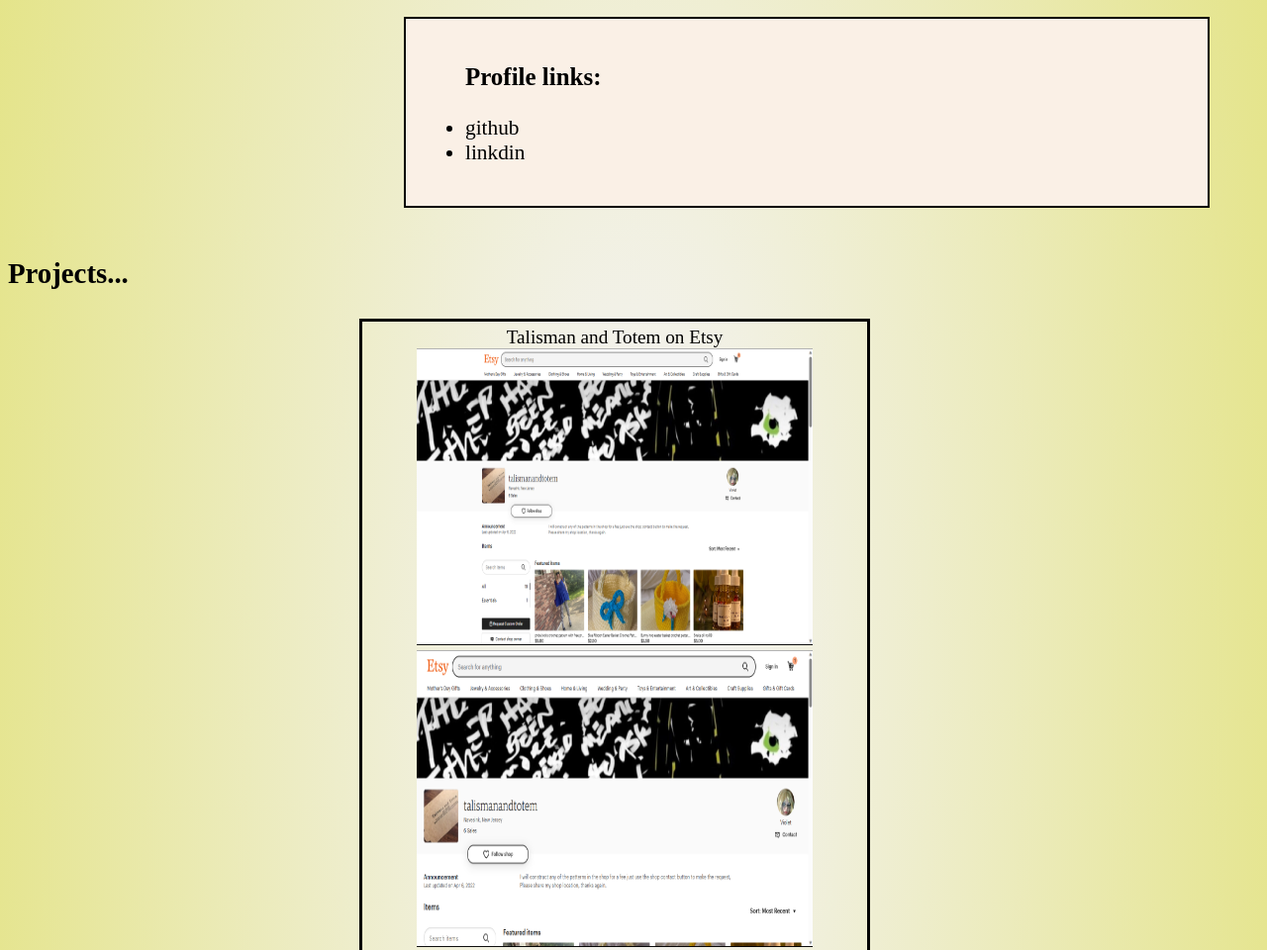
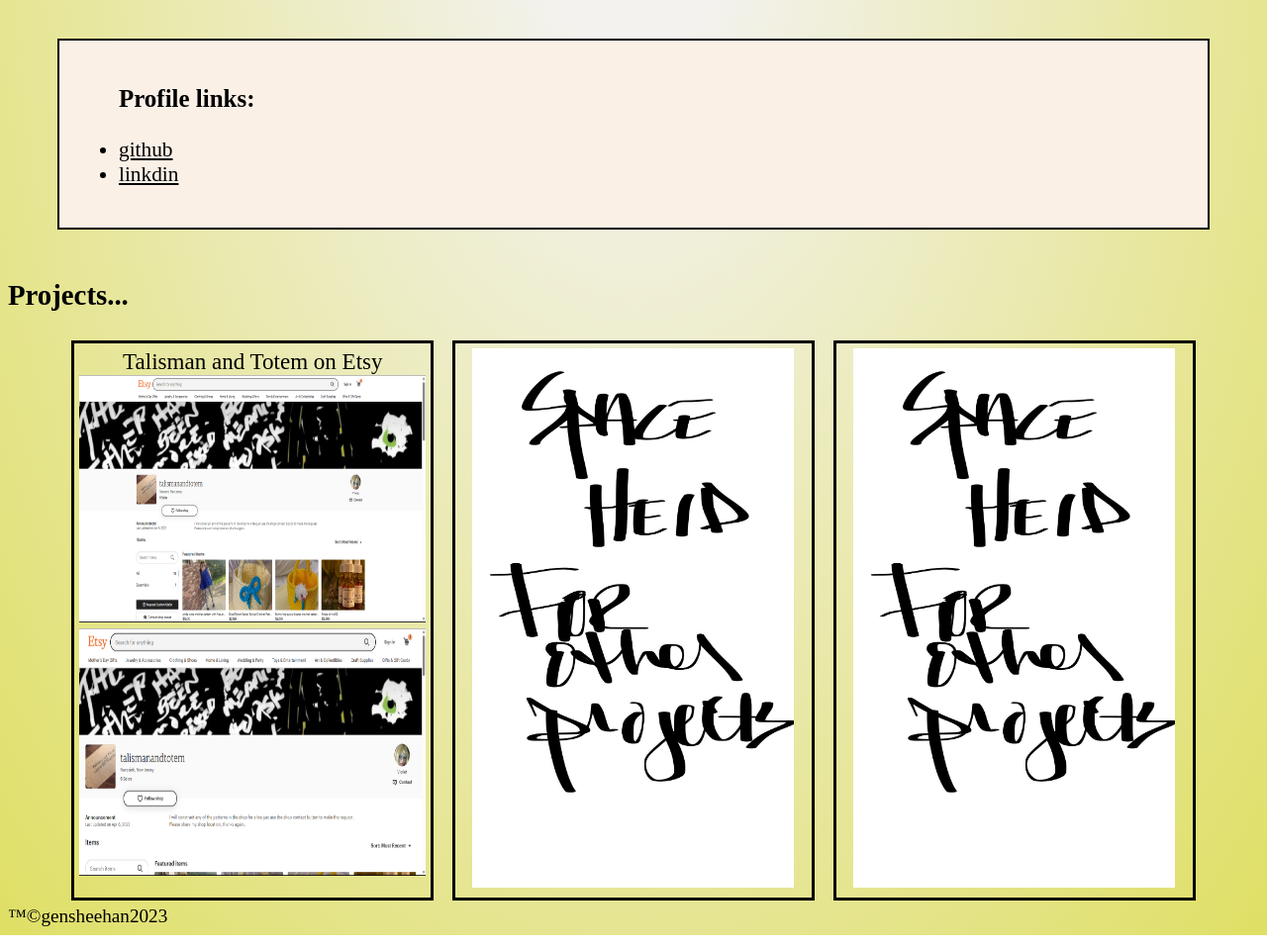
Before and after one commit to gen732/gen732.github.io, a plain HTML site: page index.html in a window 1280 px wide. Shown: the part 1120-2080 px from the top of the page at 99% size. Drawn offline with Linux system fonts and the light colour scheme.

Commit message:
added tm and c spaces and links

```diff
--- a/index.html
+++ b/index.html
@@ -5,8 +5,8 @@
     <meta http-equiv="X-UA-Compatible" content="IE=edge" />
     <meta name="viewport" content="width=device-width, initial-scale=1.0" />
 
-
-    <div class="topnav">CLICK NAVIGATOR:<br>
+    <div class="topnav">
+      CLICK NAVIGATOR:<br />
       <a href="#aboutme">About me</a>
       <a href="#projects">Projects</a>
     </div>
@@ -32,7 +32,9 @@
         <li>
           <a href="mailto: genevasheehan@live.com">genevasheehan@live.com</a>
         </li>
-        <li>P.O. Box 167,<br />Navesink,<br />New Jersey,07752</li>
+        <li>
+          Gen Sheehan,<br />P.O. Box 167,<br />Navesink,<br />New Jersey,07752
+        </li>
       </ul>
       <div class="flex-container">
         <div class="flex-items">
@@ -46,8 +48,10 @@
         <div class="flex-items">
           <ul>
             <h3>Profile links:</h3>
-            <li>github</li>
-            <li>linkdin</li>
+            <li><a href="https://github.com/gen732">github</a></li>
+            <li>
+              <a href="https://www.linkedin.com/in/gen-sheehan/">linkdin</a>
+            </li>
           </ul>
         </div>
       </div>
@@ -59,14 +63,43 @@
         <div class="grid-items">
           <figcaption><center>Talisman and Totem on Etsy</center></figcaption>
           <center>
-            <img src="img\picture1.png" width="400" height="300" />
-            <img src="img\picture2.png" width="400" height="300" />
+            <img
+              src="img\picture1.png"
+              width="350"
+              height="250"
+              alt="talisman and totem screenshot one"
+            />
+            <img
+              src="img\picture2.png"
+              width="350"
+              height="250"
+              alt="talisman and totem screenshot two"
+            />
           </center>
         </div>
-        <div class="grid-items"></div>
-        <div class="grid-items"></div>
+        <div class="grid-items">
+          <center>
+            <img
+              src="img\space for projects picture.jpg"
+              width="325"
+              height="545"
+              alt="space held for other projects"
+            />
+          </center>
+        </div>
+        <div class="grid-items">
+          <center>
+            <img
+              src="img\space for projects picture.jpg"
+              width="325"
+              height="545"
+              alt="space held for other projects"
+            />
+          </center>
+        </div>
       </div>
     </section>
-    <footer></footer>
+
+    <footer>™©gensheehan2023</footer>
   </body>
 </html>
--- a/style.css
+++ b/style.css
@@ -1,12 +1,11 @@
-
-
-  .topnav {
-    font-family: pirata one;
-    font-size: x-large;
-    text-align:center;
-
-  }
-a { color: black;}
+.topnav {
+  font-family: pirata one;
+  font-size: x-large;
+  text-align: center;
+}
+a {
+  color: black;
+}
 
 body {
   font-size: larger;
@@ -27,27 +26,29 @@
   font-family: pirata one;
 }
 .grid-container {
+  justify-items: center;
+  font-size: larger;
   display: grid;
-  grid-template-columns: 1fr;
+  grid-template-columns: 1fr 1fr 1fr;
   grid: row;
   padding: 5px;
-  margin-right: 350px;
-  margin-left: 350px;
+  margin-right: 50px;
+  margin-left: 50px;
 }
 .grid-items {
-  align-items: center;
+  align-items: right;
   border: 3px solid black;
-  width: 500px;
-  height: 700px;
+  width: 350px;
+  height: 550px;
+  justify-self: center;
 
   padding: 5px;
 }
 .flex-container {
+  justify-content: center;
   font-family: pirata one;
   font-size: 16pt;
   outline: black;
-  margin-top: 50px;
-  margin-left: 350px;
 }
 .flex-items {
   background-color: linen;
```
Also changed, not shown: img/space for projects picture.jpg (added).
